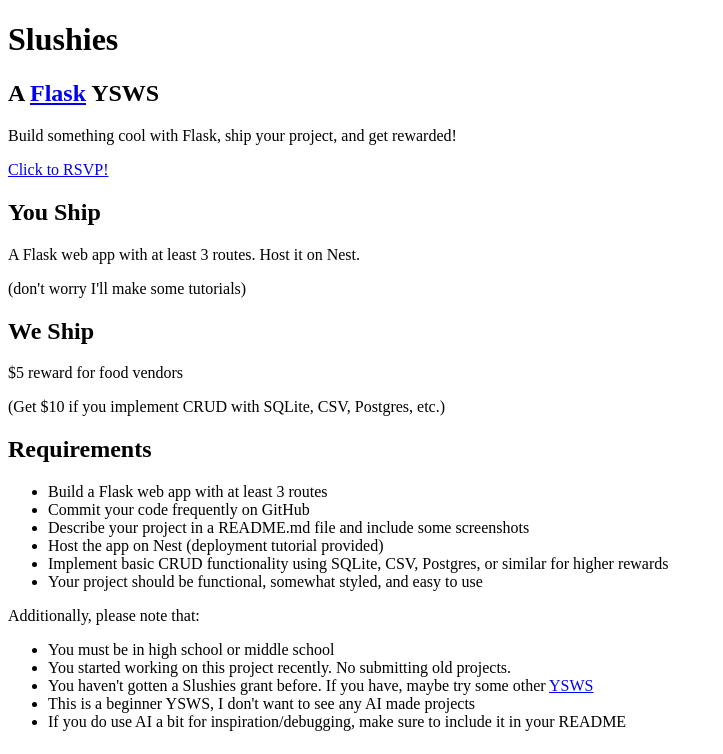
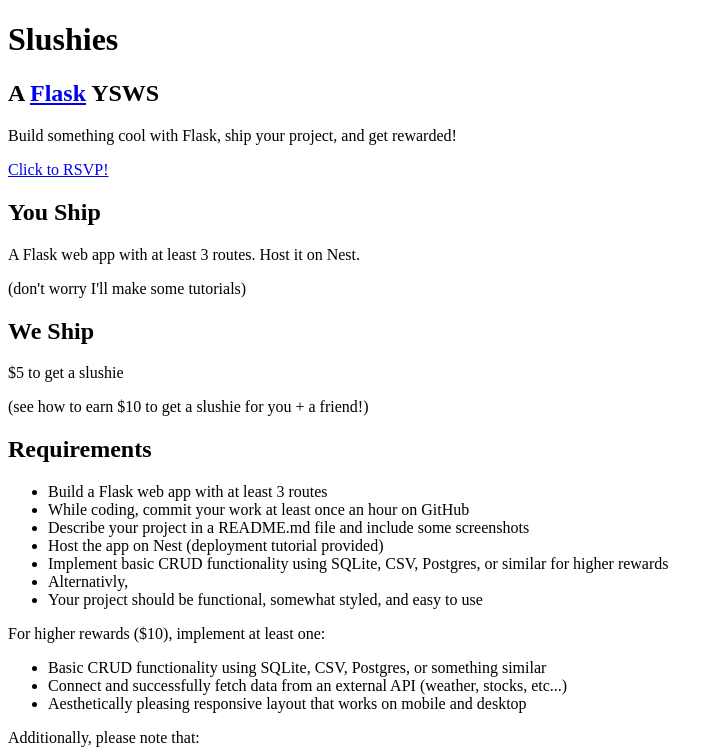
Before and after one commit to eesazahed/slushies, a SvelteKit app: page / in a window 1280 px wide. Shown: the top 754 px of the page, without its empty margins (0-723 px from the left). Built offline with nearby package versions, Linux system fonts and the light colour scheme.

Commit message:
make some changes

```diff
--- a/src/routes/+page.svelte
+++ b/src/routes/+page.svelte
@@ -66,8 +66,8 @@
       </div>
       <div class="p-12 bg-sky-100 border border-3 border-sky-300 rounded-3xl transition duration-250 cursor-pointer hover:border-sky-500 hover:scale-105">
         <h2 class="text-3xl font-semibold mb-4">We Ship</h2>
-        <p class="mb-2 text-base font-medium">$5 reward for food vendors</p>
-        <p class="text-sm">(Get $10 if you implement CRUD with SQLite, CSV, Postgres, etc.)</p>
+        <p class="mb-2 text-base font-medium">$5 to get a slushie</p>
+        <p class="text-sm">(see how to earn $10 to get a slushie for you + a friend!)</p>
       </div>
     </section>
 
@@ -76,11 +76,18 @@
       <h2 class="text-3xl font-semibold mb-8">Requirements</h2>
       <ul class="list-disc list-inside space-y-3 text-base">
         <li>Build a Flask web app with at least 3 routes</li>
-        <li>Commit your code frequently on GitHub</li>
+        <li>While coding, commit your work at least once an hour on GitHub</li>
         <li>Describe your project in a README.md file and include some screenshots</li>
         <li>Host the app on Nest (deployment tutorial provided)</li>
         <li>Implement basic CRUD functionality using SQLite, CSV, Postgres, or similar for higher rewards</li>
+        <li>Alternativly, </li>
         <li>Your project should be functional, somewhat styled, and easy to use</li>
+      </ul>
+      <p class="text-xl font-semibold mt-12">For higher rewards ($10), implement at least one:</p>
+        <ul class="list-disc list-inside mt-6  space-y-3 text-base">
+        <li>Basic CRUD functionality using SQLite, CSV, Postgres, or something similar</li>
+        <li>Connect and successfully fetch data from an external API (weather, stocks, etc...)</li>
+        <li>Aesthetically pleasing responsive layout that works on mobile and desktop</li>
       </ul>
       <p class="text-xl font-semibold mt-12">Additionally, please note that:</p>
         <ul class="list-disc list-inside mt-6  space-y-3 text-base">
@@ -116,7 +123,7 @@
         <div>
           <dt class="font-semibold text-lg">Is there a deadline?</dt>
           <dd class="mt-1 text-base">
-            It is to be determined
+            Saturday, <b>August 23, 2025</b> at 12:00 AM (midnight) Central Daylight Time
         </dd>
         </div>
       </dl>
```
